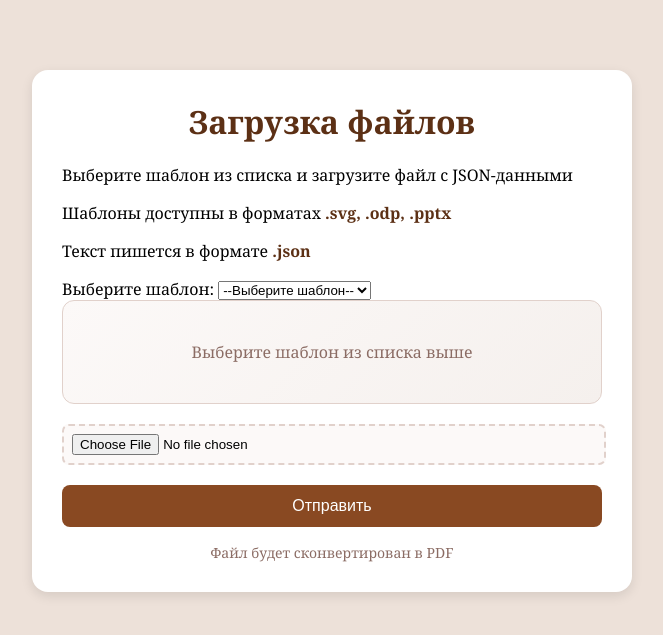
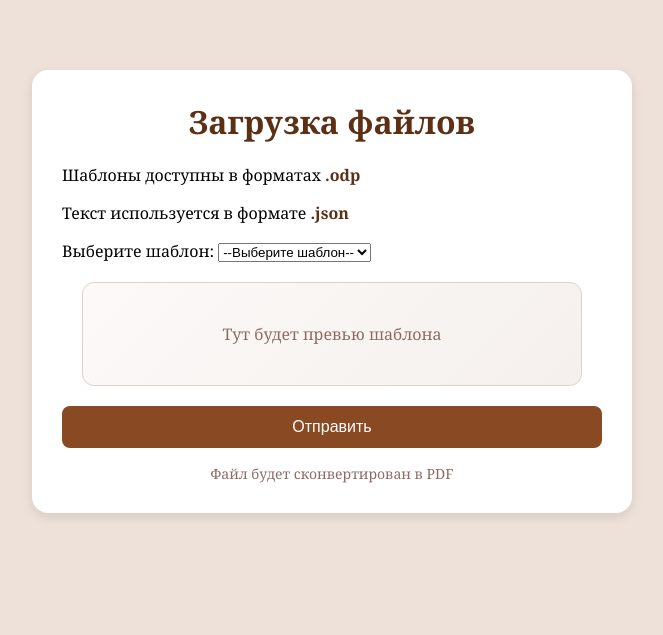
Before and after one commit to meshkovaalisa/Generator_PDF, a FastAPI app: page / in a window 1280 px wide. Shown: the top 635 px of the page, without its empty margins (308-971 px from the left). Run offline with FastAPI, Linux system fonts and the light colour scheme.

Commit message:
добавила предпросмотр превью вместо информации об институте

```diff
--- a/index.html
+++ b/index.html
@@ -9,9 +9,8 @@
   <body>
     <div class="card">
       <h1>Загрузка файлов</h1>
-      <p>Выберите шаблон из списка и загрузите файл с JSON-данными</p>
-      <p>Шаблоны доступны в форматах <strong>.svg, .odp, .pptx</strong></p>
-      <p>Текст пишется в формате <strong>.json</strong></p>
+      <p>Шаблоны доступны в форматах <strong>.odp</strong></p>
+      <p>Текст используется в формате <strong>.json</strong></p>
       <form action="/render_files" method="post" enctype="multipart/form-data">
         <div class="form-group">
           <label class="select-label">Выберите шаблон:</label>
@@ -27,13 +26,11 @@
           </select>
         </div>
         <div id="templateInfo"></div>
-        <input type="file" name="data" accept=".json" required />
         <button type="submit">Отправить</button>
       </form>
       <div class="note">Файл будет сконвертирован в PDF</div>
     </div>
     <script>
-      // Пути к файлам шаблонов на сервере
       const templateFiles = {
         "ETI": "static/templates/Shablon_ETI.odp",
         "IGSN": "static/templates/Shablon_IGSN.odp",
@@ -43,55 +40,50 @@
         "MA": "static/templates/Shablon_MA.odp",
         "YUF": "static/templates/Shablon_YUF.odp"
       };
+      const templatePreviews = {
+        "ETI": "static/previews/ETI_preview.png",
+        "IGSN": "static/previews/IGSN_preview.png",
+        "IISCT": "static/previews/IISCT_preview.png",
+        "IKIP": "static/previews/IKIP_preview.png",
+        "IPAT": "static/previews/IPAT_preview.png",
+        "MA": "static/previews/MA_preview.png",
+        "YUF": "static/previews/YUF_preview.png"
+      };
 
       // Мета-информация о шаблонах
       const templatesMeta = {
         "ETI": {
           fullName: "Естественно-технологический институт",
-          fields: ["title", "code_line", "degree", "about_text", "study1", "study2", "study3", "study4", "study5", "profile_value", "mode_value", "exam1", "exam2", "exam3", "exam4", "exam5", "opp1","opp2", "opp3", "opp4", "opp5"],
           color: "#006d5b"
         },
         "IGSN": {
           fullName: "Институт гуманитарных и социальных наук",
-          fields: ["title", "code_line", "degree", "about_text", "study1", "study2", "study3", "study4", "study5", "profile_value", "mode_value", "exam1", "exam2", "exam3", "exam4", "exam5", "opp1","opp2", "opp3", "opp4", "opp5"],
           color: "#d76e00"
         },
         "IISCT": {
           fullName: "Институт интеллектуальных систем и цифровых технологий",
-          fields: ["title", "code_line", "degree", "about_text", "study1", "study2", "study3", "study4", "study5", "profile_value", "mode_value", "exam1", "exam2", "exam3", "exam4", "exam5", "opp1","opp2", "opp3", "opp4", "opp5"],
           color: "#00008b"
         },
         "IKIP": {
           fullName: "Институт креативных индустрий и предпринимательства",
-          fields: ["title", "code_line", "degree", "about_text", "study1", "study2", "study3", "study4", "study5", "profile_value", "mode_value", "exam1", "exam2", "exam3", "exam4", "exam5", "opp1","opp2", "opp3", "opp4", "opp5"],
           color: "#a000fa"
         },
         "IPAT": {
           fullName: "Институт прикладных арктических технологий",
-          fields: ["title", "code_line", "degree", "about_text", "study1", "study2", "study3", "study4", "study5", "profile_value", "mode_value", "exam1", "exam2", "exam3", "exam4", "exam5", "opp1","opp2", "opp3", "opp4", "opp5"],
           color: "#5f09c6"
         },
         "MA": {
           fullName: "Морская академия",
-          fields: ["title", "code_line", "degree", "about_text", "study1", "study2", "study3", "study4", "study5", "profile_value", "mode_value", "exam1", "exam2", "exam3", "exam4", "exam5", "opp1","opp2", "opp3", "opp4", "opp5"],
           color: "#0095b6"
         },
         "YUF": {
           fullName: "Юридический факультет",
-          fields: ["title", "code_line", "degree", "about_text", "study1", "study2", "study3", "study4", "study5", "profile_value", "mode_value", "exam1", "exam2", "exam3", "exam4", "exam5", "opp1","opp2", "opp3", "opp4", "opp5"],
           color: "#9c1a15"
         }
       };
 
       const selectElement = document.getElementById("templateSelect");
       const infoContainer = document.getElementById("templateInfo");
-
-      function formatFieldName(field) {
-        const names = {
-          //тут будут русские названия полей
-        };
-        return names[field] || field;
-      }
 
       function updateTemplateInfo() {
         const selectedValue = selectElement.value;
@@ -100,7 +92,7 @@
           infoContainer.innerHTML = `
             <div class="template-card">
               <div style="text-align: center; color: #8b6c64; padding: 20px;">
-                Выберите шаблон из списка выше
+                Тут будет превью шаблона
               </div>
             </div>
           `;
@@ -109,7 +101,8 @@
 
         const meta = templatesMeta[selectedValue];
         const fileName = templateFiles[selectedValue];
-        const shortName = selectElement.options[selectElement.selectedIndex].text.split(' - ')[0];
+        const shortName = selectElement.options[selectElement.selectedIndex].text;
+        const previewUrl = templatePreviews[selectedValue];
 
         if (meta) {
           infoContainer.innerHTML = `
@@ -122,21 +115,18 @@
                 </div>
               </div>
 
+              <!-- КАРТИНКА-ПРЕВЬЮ между названием института и именем файла -->
+              <div style="margin: 15px 0; text-align: center;">
+                <img src="${previewUrl}"
+                     alt="Превью шаблона ${shortName}"
+                     style="max-width: 100%; max-height: 200px; border-radius: 8px; border: 1px solid #e1d1cb;"
+                     onerror="this.onerror=null; this.style.display='none'; this.parentElement.innerHTML += '<div style=\'color:#8b6c64; font-size:13px; padding:10px;\'>⚠️ Превью недоступно<br><small>Положите PNG по пути: ${previewUrl}</small></div>';" />
+              </div>
+
               <div class="template-meta">
                 <div class="meta-item">
-                  📁 <strong>Файл:</strong> ${fileName.split('/').pop()}
+                  <strong>Файл:</strong> ${fileName.split('/').pop()}
                 </div>
-                <div class="meta-item">
-                  🔧 <strong>Ожидаемые поля в JSON:</strong>
-                </div>
-              </div>
-
-              <div style="display: flex; flex-wrap: wrap; gap: 8px; margin-top: 12px;">
-                ${meta.fields.map(f => `<span class="badge">${formatFieldName(f)}</span>`).join('')}
-              </div>
-
-              <div class="note" style="margin-top: 12px; margin-bottom: 0; font-size: 12px; text-align: left;">
-                💡 JSON должен содержать эти поля для корректной подстановки в шаблон
               </div>
             </div>
           `;
@@ -144,7 +134,6 @@
           infoContainer.innerHTML = `
             <div class="template-card selected">
               <div class="template-header">
-                <div class="template-icon">📄</div>
                 <div>
                   <div class="template-title">${shortName}</div>
                   <div class="template-desc">Файл: ${fileName}</div>
--- a/static/style.css
+++ b/static/style.css
@@ -65,7 +65,7 @@ strong {
   background: linear-gradient(135deg, #fcf9f8 0%, #f5f0ed 100%);
   border-radius: 12px;
   padding: 20px;
-        margin-bottom: 20px;
+  margin: 20px;
   border: 1px solid #e1d1cb;
   transition: all 0.3s ease;
 }
@@ -103,7 +103,7 @@ strong {
 
 .template-desc {
   color: #8b6c64;
-        font-size: 13px;
+  font-size: 14px;
   margin: 5px 0 0 0;
 }
 
@@ -122,6 +122,7 @@ strong {
   display: flex;
   align-items: center;
   gap: 5px;
+  font-size: 14px;
 }
 
 .badge {
```
Lines whose indentation alone changed are shown as unchanged.
